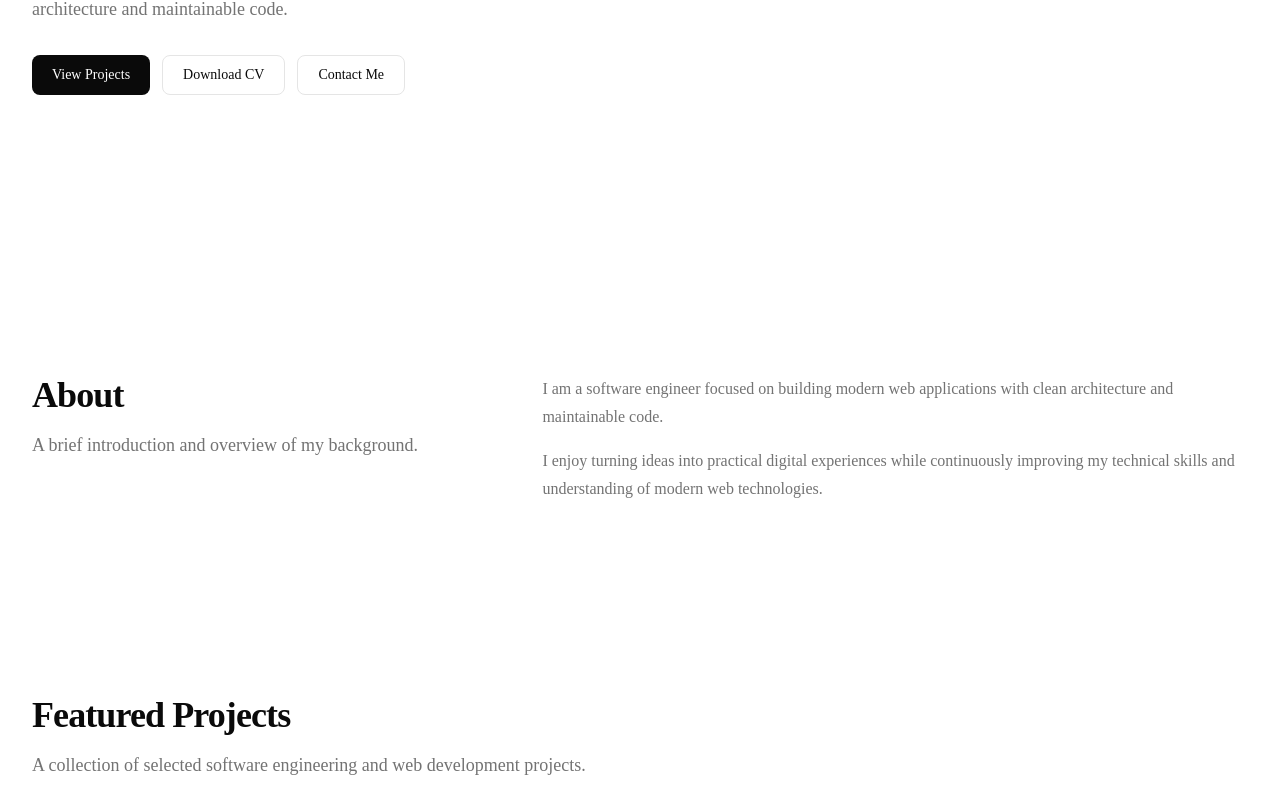
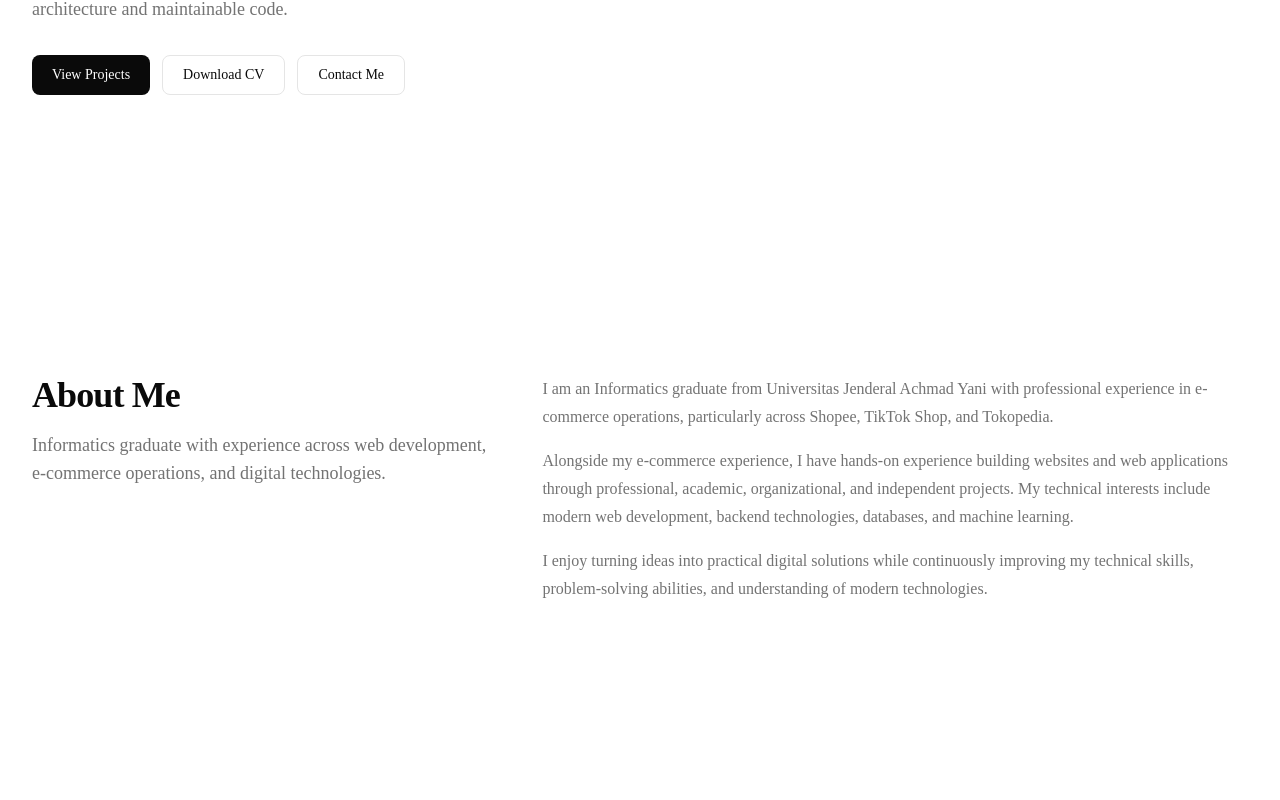
Before and after one commit to kemod/dafa-portofolio, a Next.js app: page / in a window 1280 px wide. Shown: the part 522-1322 px from the top of the page. Built offline with nearby package versions, Linux system fonts and the light colour scheme.

Commit message:
feat: update about section content

```diff
--- a/src/components/sections/about.tsx
+++ b/src/components/sections/about.tsx
@@ -8,20 +8,29 @@ export function About() {
       <Container>
         <div className="grid gap-10 lg:grid-cols-[0.8fr_1.2fr] lg:items-start">
           <SectionHeader
-            title="About"
-            description="A brief introduction and overview of my background."
+            title="About Me"
+            description="Informatics graduate with experience across web development, e-commerce operations, and digital technologies."
           />
 
           <div className="space-y-4 text-base leading-7 text-muted-foreground">
             <p>
-              I am a software engineer focused on building modern web
-              applications with clean architecture and maintainable code.
+              I am an Informatics graduate from Universitas Jenderal Achmad
+              Yani with professional experience in e-commerce operations,
+              particularly across Shopee, TikTok Shop, and Tokopedia.
             </p>
 
             <p>
-              I enjoy turning ideas into practical digital experiences while
-              continuously improving my technical skills and understanding of
-              modern web technologies.
+              Alongside my e-commerce experience, I have hands-on experience
+              building websites and web applications through professional,
+              academic, organizational, and independent projects. My technical
+              interests include modern web development, backend technologies,
+              databases, and machine learning.
+            </p>
+
+            <p>
+              I enjoy turning ideas into practical digital solutions while
+              continuously improving my technical skills, problem-solving
+              abilities, and understanding of modern technologies.
             </p>
           </div>
         </div>
```
